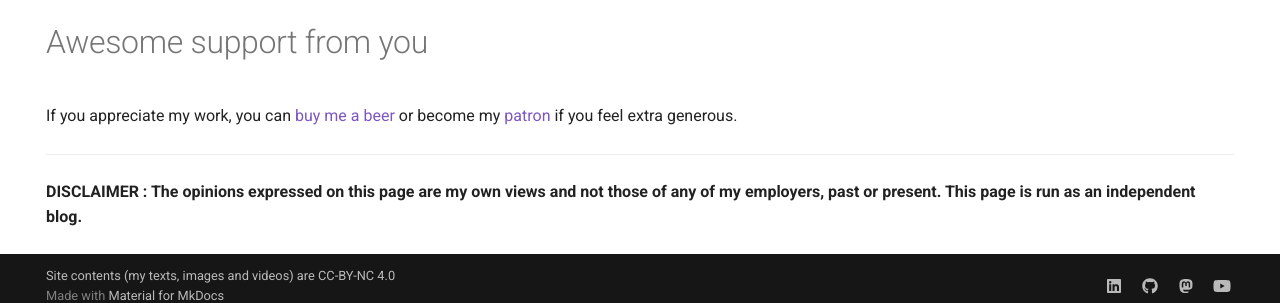
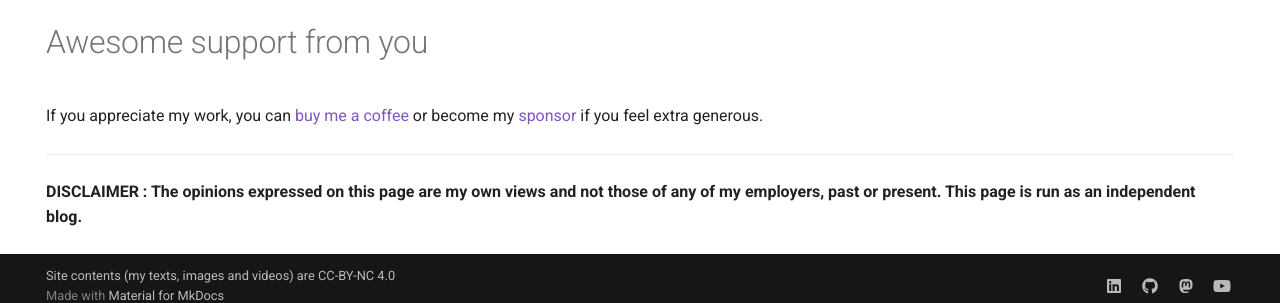
Before and after one commit to livialima/livialima-net, an MkDocs documentation site: the page built from docs/index.md, in a window 1280 px wide and 900 px high, scrolled down 1049 px. Shown: the part 581-884 px from the top of the window. Built offline with MkDocs 1.6.1 and Material for MkDocs 9.7.7, drawn with Linux system fonts in a browser that asks for light colours; comment, search, counter and statistics services are not loaded.

Commit message:
update sponsorship link

```diff
--- a/docs/index.md
+++ b/docs/index.md
@@ -43,7 +43,7 @@ My other interests can be found throughout my [social media accounts](https://bi
 
 # Awesome support from you
 
-If you appreciate my work, you can [buy me a beer](https://www.buymeacoffee.com/livialima "Thanks!") or become my [patron](https://www.patreon.com/livialima "support me on Patreon") if you feel extra generous.
+If you appreciate my work, you can [buy me a coffee](https://www.buymeacoffee.com/livialima "Thanks!") or become my [sponsor](https://github.com/sponsors/livialima/ "sponsor me on GitHub") if you feel extra generous.
 
 ---------------------------
 
--- a/mkdocs.yml
+++ b/mkdocs.yml
@@ -99,6 +99,7 @@ theme:
 
 # Plugins
 plugins:
+  - blog
   - search:
       separator: '[\s\-,:!=\[\]()"`/]+|\.(?!\d)|&[lg]t;|(?!\b)(?=[A-Z][a-z])'
 
```
